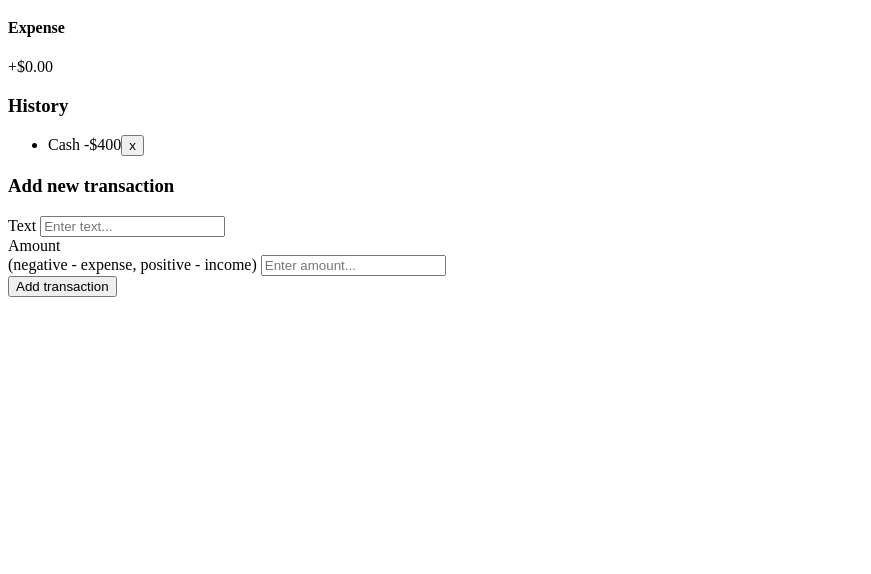
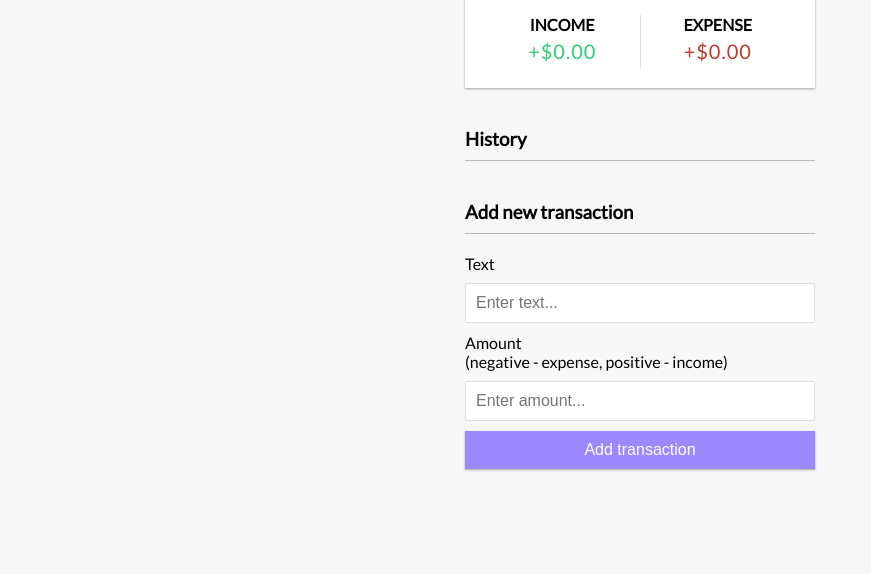
Before and after one commit to olivercastroteran/Vanilla-JavaScript-Projects, a plain HTML site: page Expense-Tracker/index.html in a window 1280 px wide. Shown: the part 226-800 px from the top of the page, without its empty margins (0-871 px from the left). Drawn offline with Linux system fonts and the light colour scheme.

Commit message:
Expense Tracker styled

```diff
--- a/Expense-Tracker/index.html
+++ b/Expense-Tracker/index.html
@@ -29,9 +29,9 @@
       <h3>History</h3>
 
       <ul id="list" class="list">
-        <li class="minus">
+        <!-- <li class="minus">
           Cash <span>-$400</span><button class="delete-btn">x</button>
-        </li>
+        </li> -->
       </ul>
 
       <h3>Add new transaction</h3>
--- a/Expense-Tracker/style.css
+++ b/Expense-Tracker/style.css
@@ -0,0 +1,151 @@
+@import url('https://fonts.googleapis.com/css?family=Lato&display=swap');
+
+:root {
+  --box-shadow: 0 1px 3px rgba(0, 0, 0, 0.12), 0 1px 2px rgba(0, 0, 0, 0.24);
+}
+
+* {
+  box-sizing: border-box;
+}
+
+body {
+  background-color: #f7f7f7;
+  display: flex;
+  flex-direction: column;
+  align-items: center;
+  justify-content: center;
+  min-height: 100vh;
+  margin: 0;
+  font-family: 'Lato', sans-serif;
+}
+
+.container {
+  margin: 30px auto;
+  width: 350px;
+}
+
+h1 {
+  letter-spacing: 1px;
+  margin: 0;
+}
+
+h3 {
+  border-bottom: 1px solid #bbb;
+  padding-bottom: 10px;
+  margin: 40px 0 10px;
+}
+
+h4 {
+  margin: 0;
+  text-transform: uppercase;
+}
+
+.inc-exp-container {
+  background-color: #fff;
+  box-shadow: var(--box-shadow);
+  padding: 20px;
+  display: flex;
+  justify-content: space-between;
+  margin: 20px 0;
+}
+
+.inc-exp-container > div {
+  flex: 1;
+  text-align: center;
+}
+
+.inc-exp-container > div:first-of-type {
+  border-right: 1px solid #dedede;
+}
+
+.money {
+  font-size: 20px;
+  letter-spacing: 1px;
+  margin: 5px 0;
+}
+
+.money.plus {
+  color: #2ecc71;
+}
+
+.money.minus {
+  color: #c0392b;
+}
+
+label {
+  display: inline-block;
+  margin: 10px 0;
+}
+
+input[type='text'],
+input[type='number'] {
+  border: 1px solid #dedede;
+  border-radius: 2px;
+  display: block;
+  font-size: 16px;
+  padding: 10px;
+  width: 100%;
+}
+
+.btn {
+  cursor: pointer;
+  background-color: #9c88ff;
+  box-shadow: var(--box-shadow);
+  color: #fff;
+  border: 0;
+  display: block;
+  font-size: 16px;
+  margin: 10px 0 30px;
+  padding: 10px;
+  width: 100%;
+}
+
+.btn:focus,
+.delete-btn:focus {
+  outline: 0;
+}
+
+.list {
+  list-style: none;
+  padding: 0;
+  margin-bottom: 40px;
+}
+
+.list li {
+  background-color: #fff;
+  box-shadow: var(--box-shadow);
+  color: #333;
+  display: flex;
+  justify-content: space-between;
+  position: relative;
+  padding: 10px;
+  margin: 10px 0;
+}
+
+.list li.plus {
+  border-right: 5px solid #2ecc71;
+}
+
+.list li.minus {
+  border-right: 5px solid #c0392b;
+}
+
+.delete-btn {
+  cursor: pointer;
+  background-color: #e74d3cc9;
+  border: 0;
+  color: #fff;
+  font-size: 30px;
+  line-height: 20px;
+  padding: 3px;
+  position: absolute;
+  top: 50%;
+  left: 0;
+  transform: translate(-100%, -50%);
+  opacity: 0;
+  transition: opacity 0.3s ease;
+}
+
+.list li:hover .delete-btn {
+  opacity: 1;
+}
```
